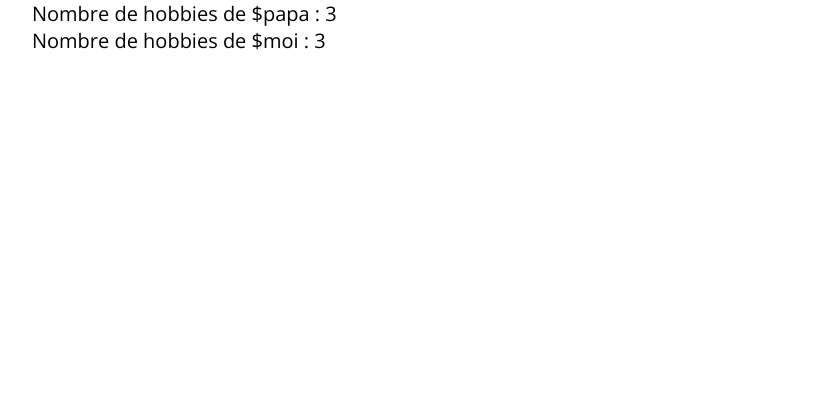
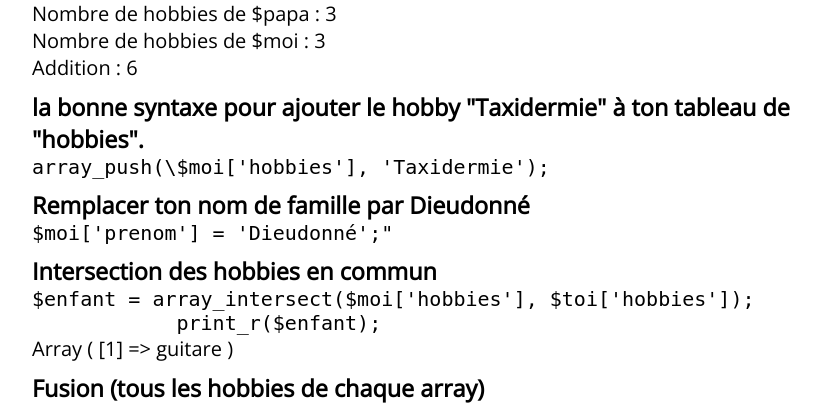
Before and after one commit to dmshd/PHP, a PHP site: page /array.php in a window 1280 px wide. Shown: the part 1747-2151 px from the top of the page, without its empty margins (218-1039 px from the left). Before the commit the page ends 1797 px from the top, so only its background shows below. Run offline with PHP 8.4, Linux system fonts and the light colour scheme; data that the repository does not hold is empty.

Commit message:
mise à jour array.php

```diff
--- a/array.php
+++ b/array.php
@@ -30,6 +30,20 @@ $moi = array(
   'gluten' => false,
   'hobbies' => array( 'photographie', 'guitare', 'VTT'),
   'papa' => $papa
+);
+
+$toi = array(
+  'prenom' => 'Ame',
+  'nom' => 'Soeur',
+  'age' => '28',
+  'adresse' => 'rue Léon Bernus',
+  'numeroRue' => 46,
+  'codePostal' => 6000,
+  'ville' => 'Charleroi',
+  'fumeur' => false,
+  'sportif' => true,
+  'gluten' => false,
+  'hobbies' => array('guitare', 'chant', 'cuisine')
 );
 
  ?>
@@ -65,7 +79,29 @@ Additionne les deux et affiche le résultat.</h3>
           $nbrHobbyMoi = count($moi['hobbies']);
           echo "Nombre de hobbies de \$moi :  $nbrHobbyPapa<br>";
           $addhobbies = $nbrHobbyPapa + $nbrHobbyMoi;
+          echo "Addition : $addhobbies";
         ?>
+        <h3>la bonne syntaxe pour ajouter le hobby "Taxidermie" à ton tableau de "hobbies".</h3>
+        <?php
+          array_push($moi['hobbies'], 'Taxidermie');
+          // print_r($moi['hobbies'][3]);
+          ?>
+          <pre>array_push(\$moi['hobbies'], 'Taxidermie');</pre>
+
+        <h3>Remplacer ton nom de famille par Dieudonné</h3>
+          <pre>$moi['prenom'] = 'Dieudonné';"</pre>
+         <h3>Intersection des hobbies en commun</h3>
+          <pre>$enfant = array_intersect($moi['hobbies'], $toi['hobbies']);
+            print_r($enfant);</pre>
+        <?php
+          $enfant = array_intersect($moi['hobbies'], $toi['hobbies']);
+          print_r($enfant);
+        ?>
+          <h3>Fusion (tous les hobbies de chaque array)</h3>
+          <?php
+          $fusHobbies = array_merge($moi['hobbies'], $to['hobbies']);
+          ?>
+
       </p>
    </body>
  </html>
```
